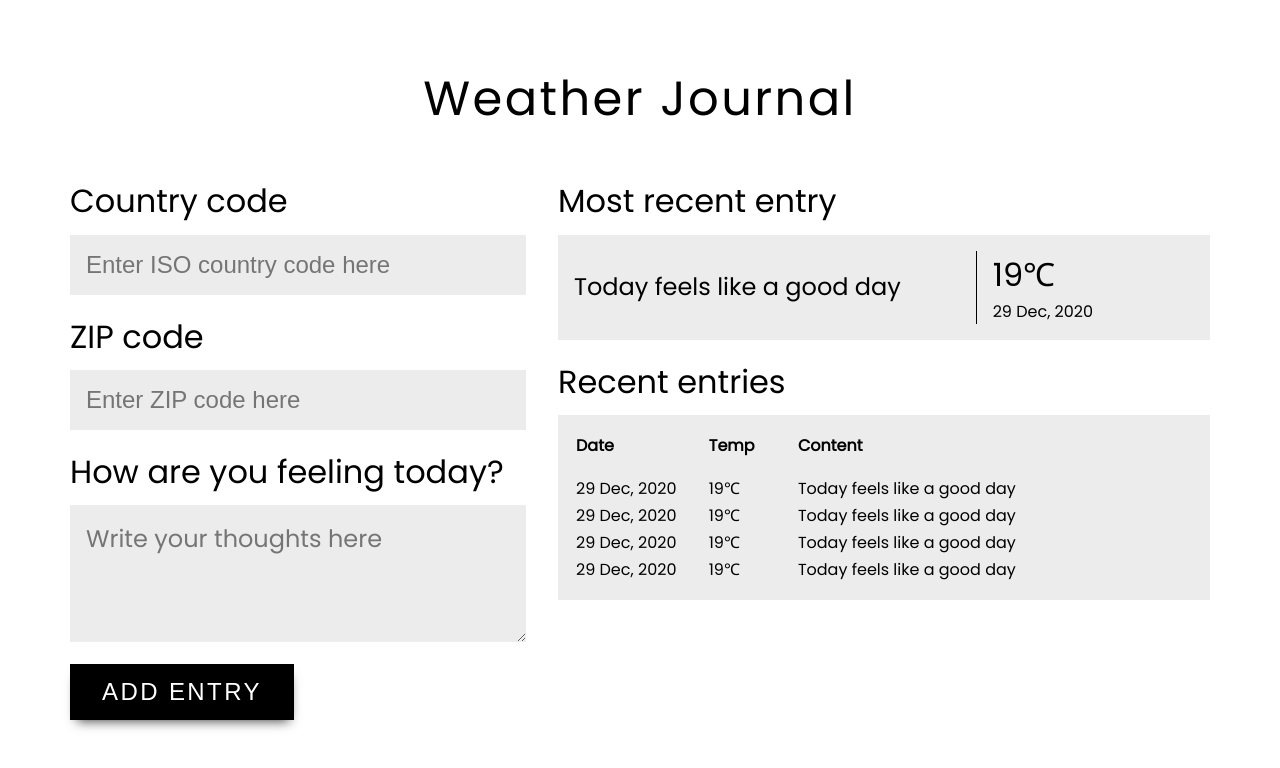
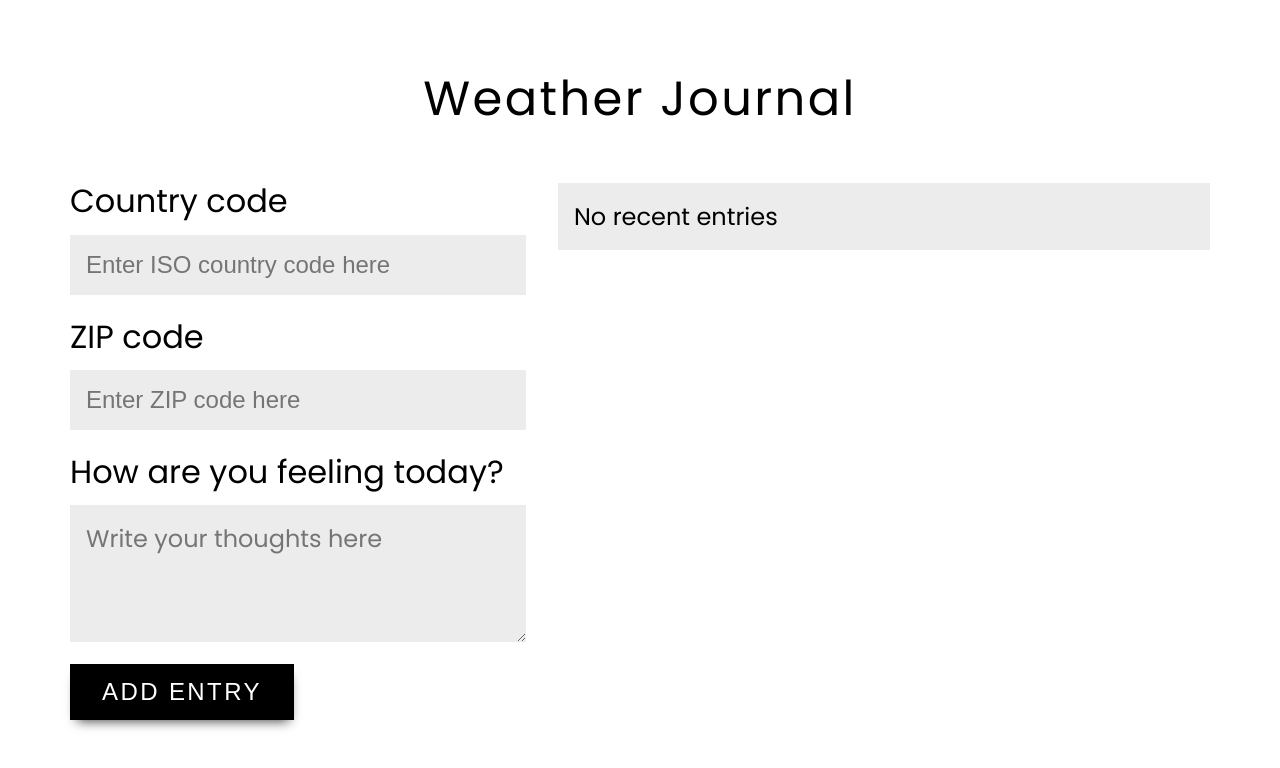
Before and after one commit to srijan-nayak/weather-journal, a website: page public/index.html in a window 1280 px wide. Drawn offline with Linux system fonts and the light colour scheme.

Commit message:
feat: Remove dummy data and add no data placeholder

```diff
--- a/public/css/styles.css
+++ b/public/css/styles.css
@@ -92,6 +92,20 @@ body {
 
 .form__button:focus {
   outline: none;
+}
+
+.no-data p {
+  background-color: #ececec;
+  font-size: 2.4rem;
+  padding: 1.6rem;
+}
+
+.no-data--hidden {
+  display: none;
+}
+
+.entries--hidden {
+  display: none;
 }
 
 #entryHolder {
--- a/public/index.html
+++ b/public/index.html
@@ -37,15 +37,17 @@
       <button class="form__button" id="generate">Add entry</button>
     </section>
 
-    <section class="entries">
+    <section class="no-data">
+      <p>No recent entries</p>
+    </section>
+
+    <section class="entries entries--hidden">
       <div class="entries__group">
         <h2>Most recent entry</h2>
         <div id="entryHolder">
-          <div id="date"><span>29 Dec, 2020</span></div>
-          <div id="temp"><span>19℃</span></div>
-          <div id="content">
-            <p>Today feels like a good day</p>
-          </div>
+          <div id="date"></div>
+          <div id="temp"></div>
+          <div id="content"></div>
         </div>
       </div>
 
@@ -60,26 +62,6 @@
             </tr>
           </thead>
           <tbody>
-            <tr>
-              <td>29 Dec, 2020</td>
-              <td>19℃</td>
-              <td>Today feels like a good day</td>
-            </tr>
-            <tr>
-              <td>29 Dec, 2020</td>
-              <td>19℃</td>
-              <td>Today feels like a good day</td>
-            </tr>
-            <tr>
-              <td>29 Dec, 2020</td>
-              <td>19℃</td>
-              <td>Today feels like a good day</td>
-            </tr>
-            <tr>
-              <td>29 Dec, 2020</td>
-              <td>19℃</td>
-              <td>Today feels like a good day</td>
-            </tr>
           </tbody>
         </table>
       </div>
```
